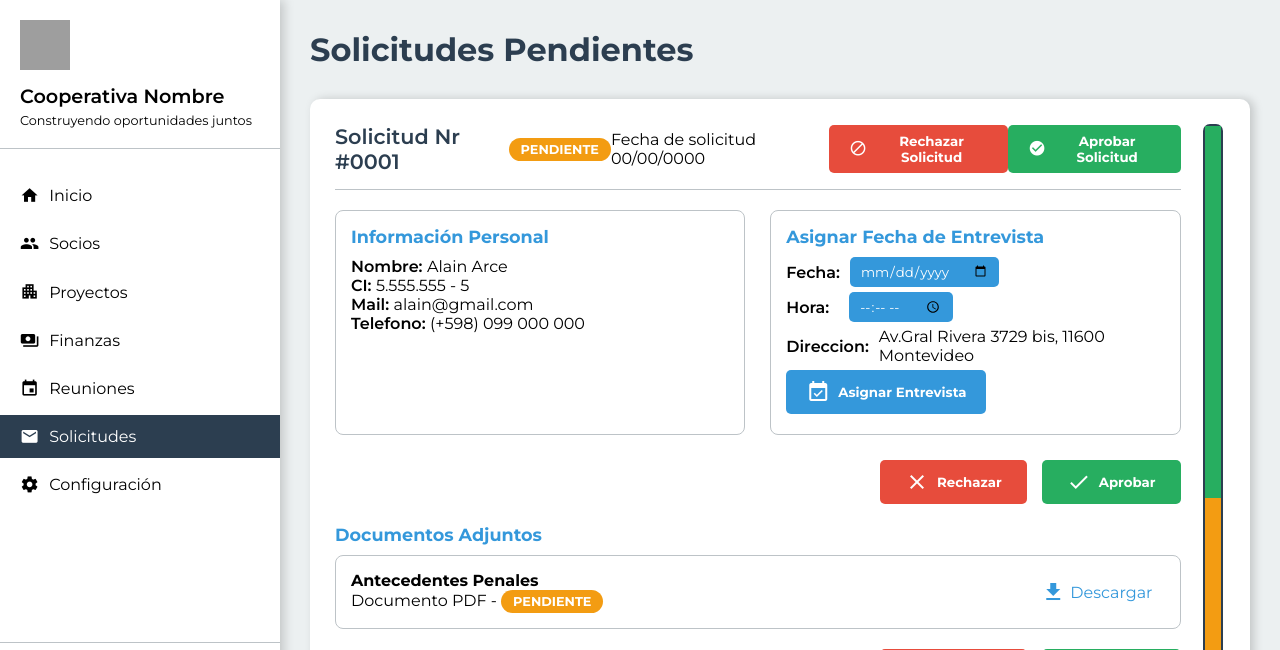
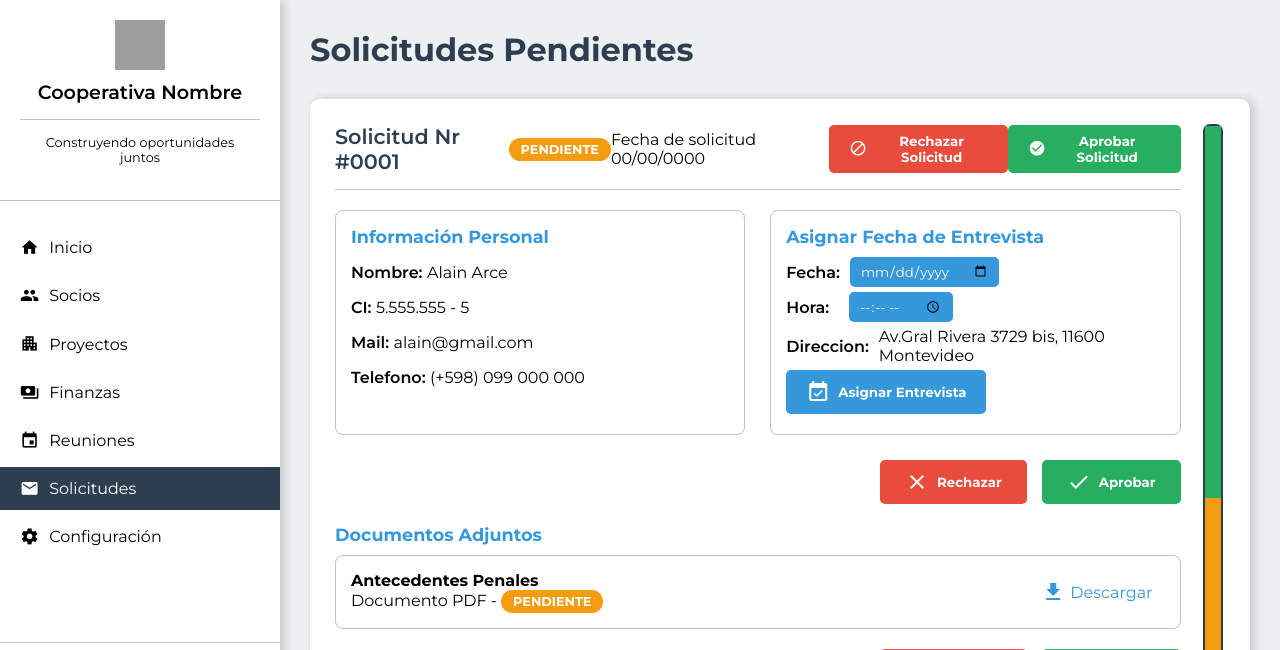
Before and after one commit to QuartecGaze/Proyecto, a PHP site: page /Admin/solicitudes.html in a window 1280 px wide. Shown: the top 650 px of the page. Run offline with PHP 8.4, Linux system fonts and the light colour scheme; some libraries are stand-ins or nearby versions; grey boxes are pictures that could not be loaded.

Commit message:
Modificaciones Simples
Arregle un poco la imagen de la cooperativa en el dashboard, arregle las vinculaciones de href en las paginas de landig ya que quedaron mal luego de reorganizar las paginas.

```diff
--- a/Front/Admin/solicitudes.html
+++ b/Front/Admin/solicitudes.html
@@ -18,7 +18,7 @@
         <!-- Sidebar -->
         <aside class="sidebar">
             <div class="logo-dashboard">
-                <img src="Fotos/Logo-1.png" alt="Logo Cooperativa">
+                <img src="../../Fotos/Logo-1.png" alt="Logo Cooperativa">
                 <span>Cooperativa Nombre</span>
                 <p>Construyendo oportunidades juntos</p>
             </div>
@@ -26,7 +26,7 @@
             <nav id="NavegacionDashboard">
                 <ul class="menu-dashboard">
                     <li class="item-menu">
-                        <a href="dashboard.html"><i class="material-icons">home</i> Inicio</a>
+                        <a href="index.html"><i class="material-icons">home</i> Inicio</a>
                     </li>
                     <li class="item-menu">
                         <a href="#Socios"><i class="material-icons">people</i> Socios</a>
@@ -80,7 +80,7 @@
                     </div>
 
                     <div class="solicitud-info">
-                        <div class="info-card">
+                        <div class="info-card" id="info-card-id">
                             <h3>Información Personal</h3>
                             <p><strong>Nombre: </strong> Alain Arce</p>
                             <p><strong>CI: </strong> 5.555.555 - 5</p>
--- a/Front/Css/estilosSolicitudes.css
+++ b/Front/Css/estilosSolicitudes.css
@@ -55,6 +55,10 @@ body {
     padding: 0 20px 20px;
     border-bottom: 1px solid var(--color-borde);
     margin-bottom: 20px;
+    display: flex;
+    flex-direction: column;
+    align-items: center;
+    text-align: center;
 }
 
 .logo-dashboard img {
@@ -67,12 +71,16 @@ body {
     font-size: 1.2rem;
     font-weight: 600;
     display: block;
-    margin-bottom: 5px;
+    margin-bottom: 15px;
 }
 
 .logo-dashboard p {
     font-size: 0.8rem;
     color: var(--color-oscuro);
+    margin-top: auto;
+    padding: 15px;
+    border-top: 1px solid var(--color-borde);
+    width: 100%;
 }
 
 /* Menú del sidebar */
@@ -305,6 +313,10 @@ input[type="time"] {
     border: 1px solid var(--color-borde);
     border-radius: 8px;
     padding: 15px;
+}
+
+#info-card-id p{
+    margin-top: 16px;
 }
 
 .documento-acciones {
--- a/Front/Landing Page/login.html
+++ b/Front/Landing Page/login.html
@@ -4,7 +4,7 @@
 <head>
     <meta charset="UTF-8">
     <meta name="viewport" content="width=device-width, initial-scale=1, maximum-scale=1, user-scalable=no">
-    <title>Registro - Cooperativa Nombre</title>
+    <title>Inicio de sesion - Cooperativa Nombre</title>
     <link rel="stylesheet" href="../Css/estilosLogin.css">
     <link href="https://fonts.googleapis.com/css2?family=Montserrat:wght@400;500;600;700&display=swap" rel="stylesheet">
     <link href="https://fonts.googleapis.com/icon?family=Material+Icons" rel="stylesheet">
@@ -51,7 +51,7 @@
             </form>
             <div class="login-link">
 
-                <p class="no-cuenta-text">¿Aun no tienes una cuenta?</p> <a href="../Registro/registro.html" class="no-cuenta-link">Crea tu cuenta aquí</a>
+                <p class="no-cuenta-text">¿Aun no tienes una cuenta?</p> <a href="../Landing Page/registro.html" class="no-cuenta-link">Crea tu cuenta aquí</a>
 
             </div>
         </div>
--- a/Front/Landing Page/registro.html
+++ b/Front/Landing Page/registro.html
@@ -83,7 +83,7 @@
                 <button type="submit" class="btnRegistro registro-btn">Registrarse</button>
             </form>
             <div class="login-link">
-                <p class="cuenta-text">¿Ya tienes una cuenta? </p><a href="../Ingreso/login.html" class="cuenta-link">Inicia sesión aquí</a>
+                <p class="cuenta-text">¿Ya tienes una cuenta? </p><a href="../Landing Page/login.html" class="cuenta-link">Inicia sesión aquí</a>
             </div>
         </div>
         <div class="infoSide">
--- a/front/Landing Page/index.html
+++ b/front/Landing Page/index.html
@@ -27,7 +27,7 @@
                 <button class="boton-formulario boton-movil iniciarsesion-btn">Iniciar Sesion</button>
 
             </nav>
-            <a href="../Ingreso/login.html">
+            <a href="../Landing Page/login.html">
                 <button class="boton-formulario boton-escritorio iniciarsesion-btn">Iniciar Sesion</button>
             </a>
             <button class="menu-celular" id="menu-hamburguesa">
@@ -47,7 +47,7 @@
     <section id="Inicio" class="hero-section">
         <h1 class="hero-titulo">Cooperativa<br>nombre</h1>
         <h2 class="hero-texto">En un mundo que divide, elegimos unirnos para compartir, apoyarnos y construir oportunidades desde la cooperación.</h2>
-        <a href="../Registro/registro.html">
+        <a href="../Landing Page/registro.html">
             <button class="hero-btn">RESERVA TU LUGAR</button>
         </a>
     </section>
```
Also changed, not shown: Front/Admin/index.html (+4 -4 lines), Front/Css/estilosAdmin.css (+9 -1 lines).
